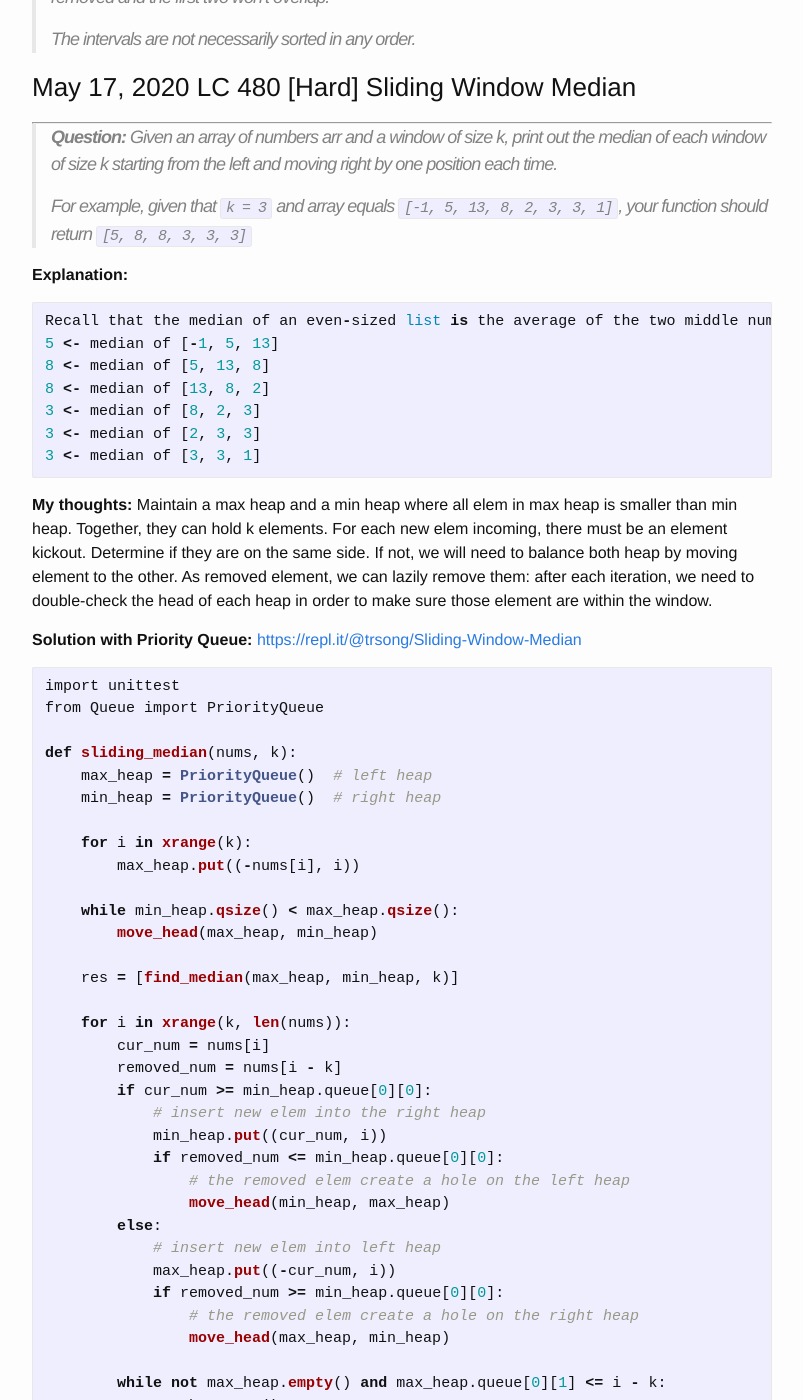
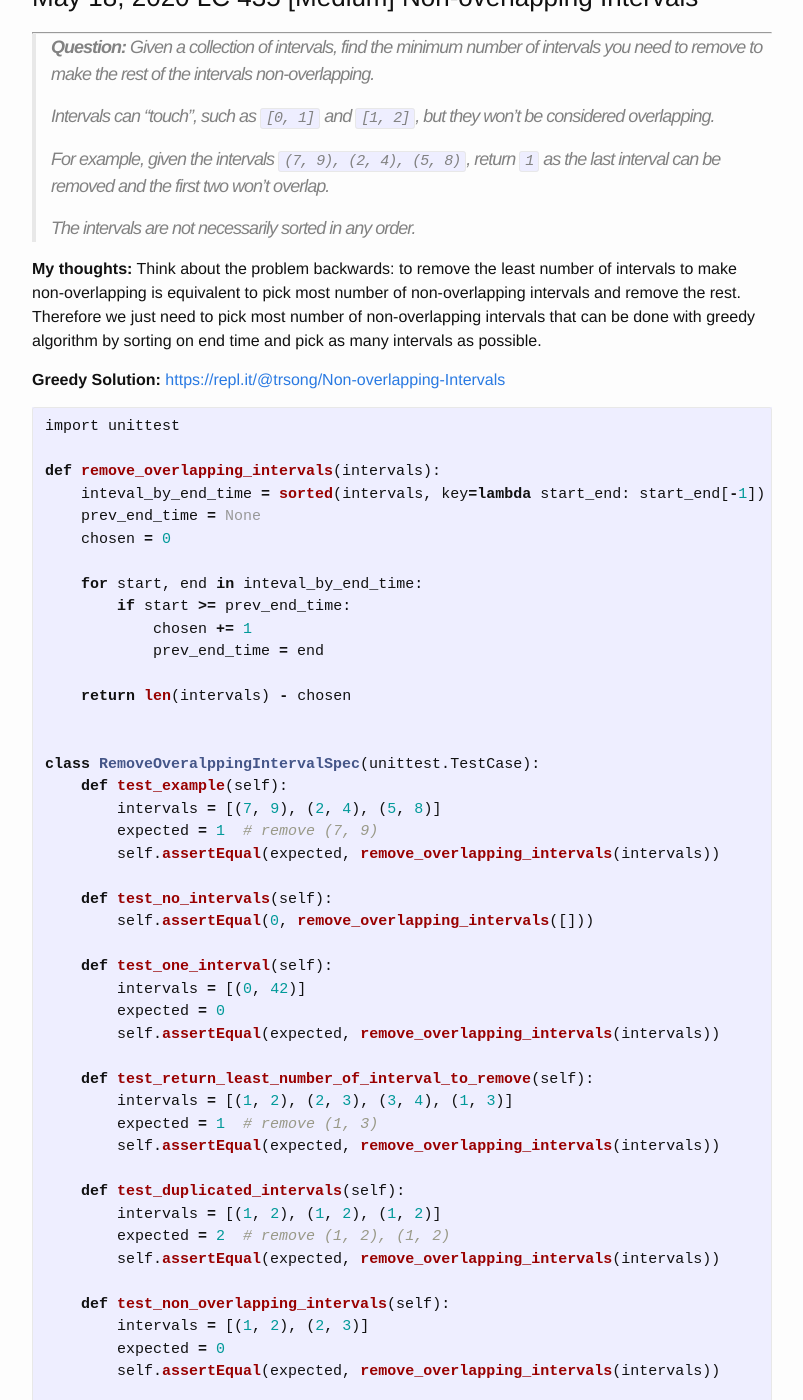
Before and after one commit to trsong/trsong.github.io, a Jekyll site: the page built from _posts/2020-05-01-DailyQuestionsMay.md, in a window 1280 px wide and 1400 px high, scrolled down 1142 px. Shown: the whole window, without its empty margins (238-1041 px from the left). Built offline with Jekyll 4.4.1, drawn with Linux system fonts in a browser that asks for light colours; some of the changed text lies outside the part shown.

Commit message:
Add Solution to May 18 Question

````diff
--- a/_posts/2020-05-01-DailyQuestionsMay.md
+++ b/_posts/2020-05-01-DailyQuestionsMay.md
@@ -32,6 +32,11 @@ You should return the following, as a string:
 '[null, 123, ["a", "b"], {"c": "d"}]'
 ```
 -->
+
+### May 19, 2020 \[Easy\] \[Easy\] Max and Min with Limited Comparisons
+---
+> **Question:** Given a list of numbers of size `n`, where `n` is greater than `3`, find the maximum and minimum of the list using less than `2 * (n - 1)` comparisons.
+
 
 ### May 18, 2020 LC 435 \[Medium\] Non-overlapping Intervals
 ---
@@ -42,6 +47,74 @@ You should return the following, as a string:
 > For example, given the intervals `(7, 9), (2, 4), (5, 8)`, return `1` as the last interval can be removed and the first two won't overlap.
 >
 > The intervals are not necessarily sorted in any order.
+
+**My thoughts:** Think about the problem backwards: to remove the least number of intervals to make non-overlapping is equivalent to pick most number of non-overlapping intervals and remove the rest. Therefore we just need to pick most number of non-overlapping intervals that can be done with greedy algorithm by sorting on end time and pick as many intervals as possible.
+
+**Greedy Solution:** [https://repl.it/@trsong/Non-overlapping-Intervals](https://repl.it/@trsong/Non-overlapping-Intervals)
+```py
+import unittest
+
+def remove_overlapping_intervals(intervals):
+    inteval_by_end_time = sorted(intervals, key=lambda start_end: start_end[-1])
+    prev_end_time = None
+    chosen = 0
+
+    for start, end in inteval_by_end_time:
+        if start >= prev_end_time:
+            chosen += 1
+            prev_end_time = end
+
+    return len(intervals) - chosen
+
+
+class RemoveOveralppingIntervalSpec(unittest.TestCase):
+    def test_example(self):
+        intervals = [(7, 9), (2, 4), (5, 8)]
+        expected = 1  # remove (7, 9)
+        self.assertEqual(expected, remove_overlapping_intervals(intervals))
+
+    def test_no_intervals(self):
+        self.assertEqual(0, remove_overlapping_intervals([]))
+
+    def test_one_interval(self):
+        intervals = [(0, 42)]
+        expected = 0
+        self.assertEqual(expected, remove_overlapping_intervals(intervals))
+
+    def test_return_least_number_of_interval_to_remove(self):
+        intervals = [(1, 2), (2, 3), (3, 4), (1, 3)]
+        expected = 1  # remove (1, 3)
+        self.assertEqual(expected, remove_overlapping_intervals(intervals))
+
+    def test_duplicated_intervals(self):
+        intervals = [(1, 2), (1, 2), (1, 2)]
+        expected = 2  # remove (1, 2), (1, 2)
+        self.assertEqual(expected, remove_overlapping_intervals(intervals))
+
+    def test_non_overlapping_intervals(self):
+        intervals = [(1, 2), (2, 3)]
+        expected = 0
+        self.assertEqual(expected, remove_overlapping_intervals(intervals))
+
+    def test_share_end_points(self):
+        intervals = [(1, 2), (1, 3), (1, 4), (2, 3), (2, 4), (3, 4)]
+        expected = 3  # remove (1, 3), (1, 4), (2, 4)
+        self.assertEqual(expected, remove_overlapping_intervals(intervals))
+
+    def test_overlapping_intervals(self):
+        intervals = [(1, 4), (2, 3), (4, 6), (8, 9)]
+        expected = 1  # remove (2, 3)
+        self.assertEqual(expected, remove_overlapping_intervals(intervals))
+
+    def test_should_remove_first_interval(self):
+        intervals = [(1, 9), (2, 3), (5, 7)]
+        expected = 1 # remove (1, 9)
+        self.assertEqual(expected, remove_overlapping_intervals(intervals))
+
+
+if __name__ == '__main__':
+    unittest.main(exit=False)
+```
 
 
 ### May 17, 2020 LC 480 \[Hard\] Sliding Window Median
````
